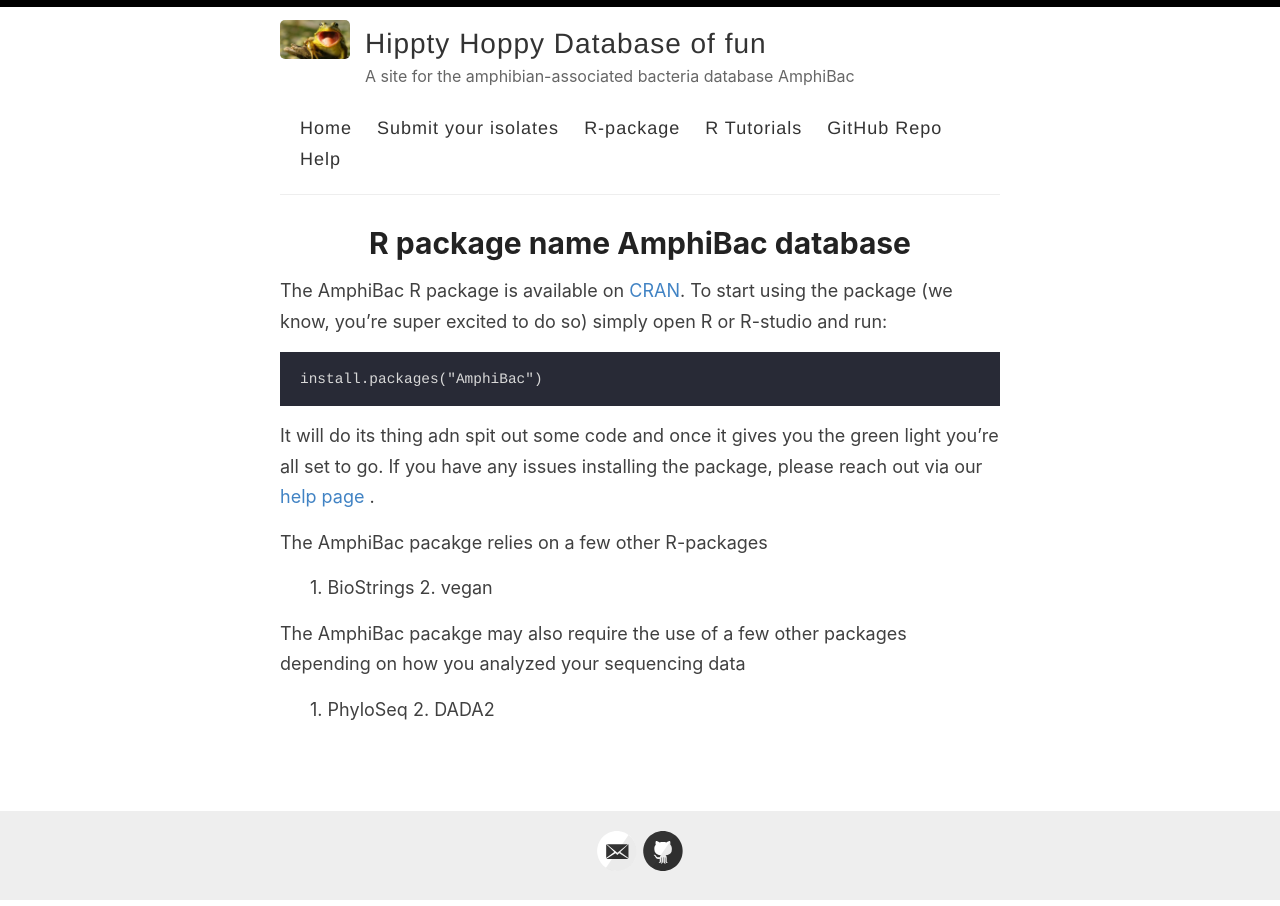
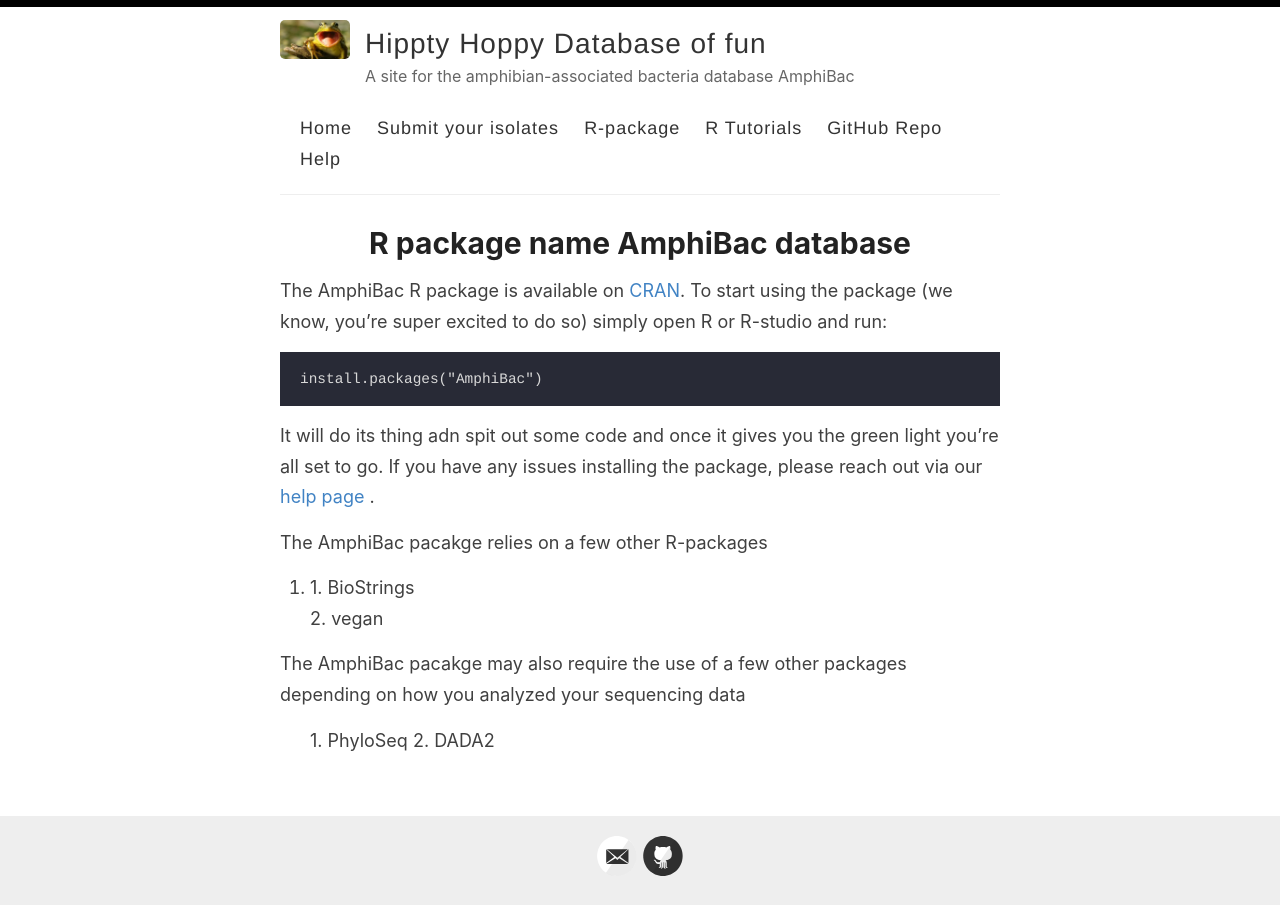
Before and after one commit to pattyjk/pattyjk.github.io, a Jekyll site: the page built from _pages/r-package.md, in a window 1280 px wide. Built offline with Jekyll 4.4.1, drawn with Linux system fonts in a browser that asks for light colours.

```diff
--- a/_pages/r-package.md
+++ b/_pages/r-package.md
@@ -15,7 +15,7 @@ It will do its thing adn spit out some code and once it gives you the green ligh
 The AmphiBac pacakge relies on a few other R-packages
 
 <ol>
-  1. BioStrings
+  <li>1. BioStrings</li>
   2. vegan
 </ol>
 
```
